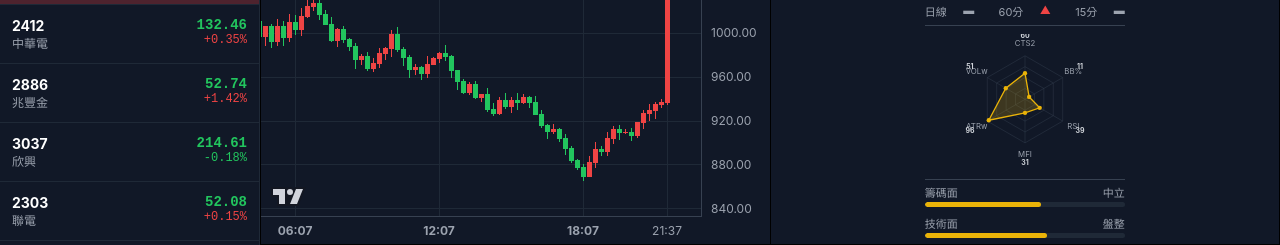
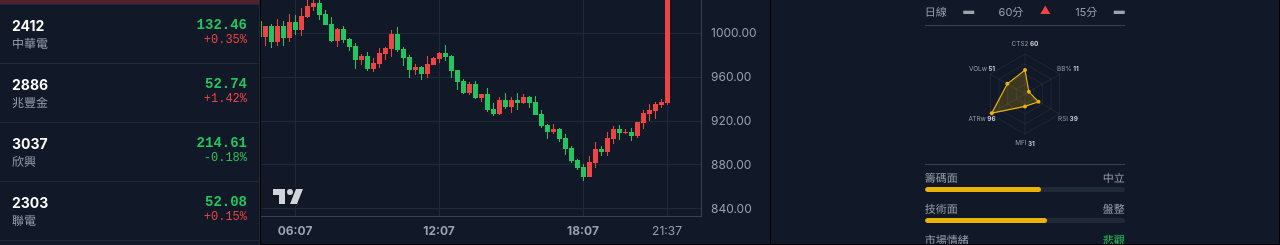
Before and after one commit to aiaiautorun/futu-lite-demo, a plain HTML site: page index.html in a window 1280 px wide. Shown: the part 555-800 px from the top of the page. Drawn offline with Linux system fonts and the light colour scheme.

Commit message:
fix: radar labels - merge label+value into one line, reduce SVG size

```diff
--- a/index.html
+++ b/index.html
@@ -449,12 +449,10 @@
             keys.forEach((k, i) => {
                 const [dx, dy] = pt(angles[i], R * metrics[k] / 100);
                 grid += `<circle cx="${dx}" cy="${dy}" r="2.5" fill="rgb(${color})"/>`;
-                const [lx, ly] = pt(angles[i], R + 14);
-                grid += `<text x="${lx}" y="${ly}" text-anchor="middle" dominant-baseline="middle" fill="#9ca3af" font-size="9">${labels[i]}</text>`;
-                const [vx, vy] = pt(angles[i], R + 23);
-                grid += `<text x="${vx}" y="${vy}" text-anchor="middle" dominant-baseline="middle" fill="#d1d5db" font-size="8" font-weight="bold">${metrics[k]}</text>`;
+                const [lx, ly] = pt(angles[i], R + 12);
+                grid += `<text x="${lx}" y="${ly}" text-anchor="middle" dominant-baseline="middle" fill="#9ca3af" font-size="8">${labels[i]}<tspan fill="#d1d5db" font-weight="bold"> ${metrics[k]}</tspan></text>`;
             });
-            return `<svg viewBox="0 0 160 155" style="width:140px;height:135px;margin:2px 0;">${grid}</svg>`;
+            return `<svg viewBox="0 0 160 150" style="width:130px;height:120px;margin:2px 0;">${grid}</svg>`;
         }
 
         // Multi-timeframe resonance: combine 3 CTS results
```
